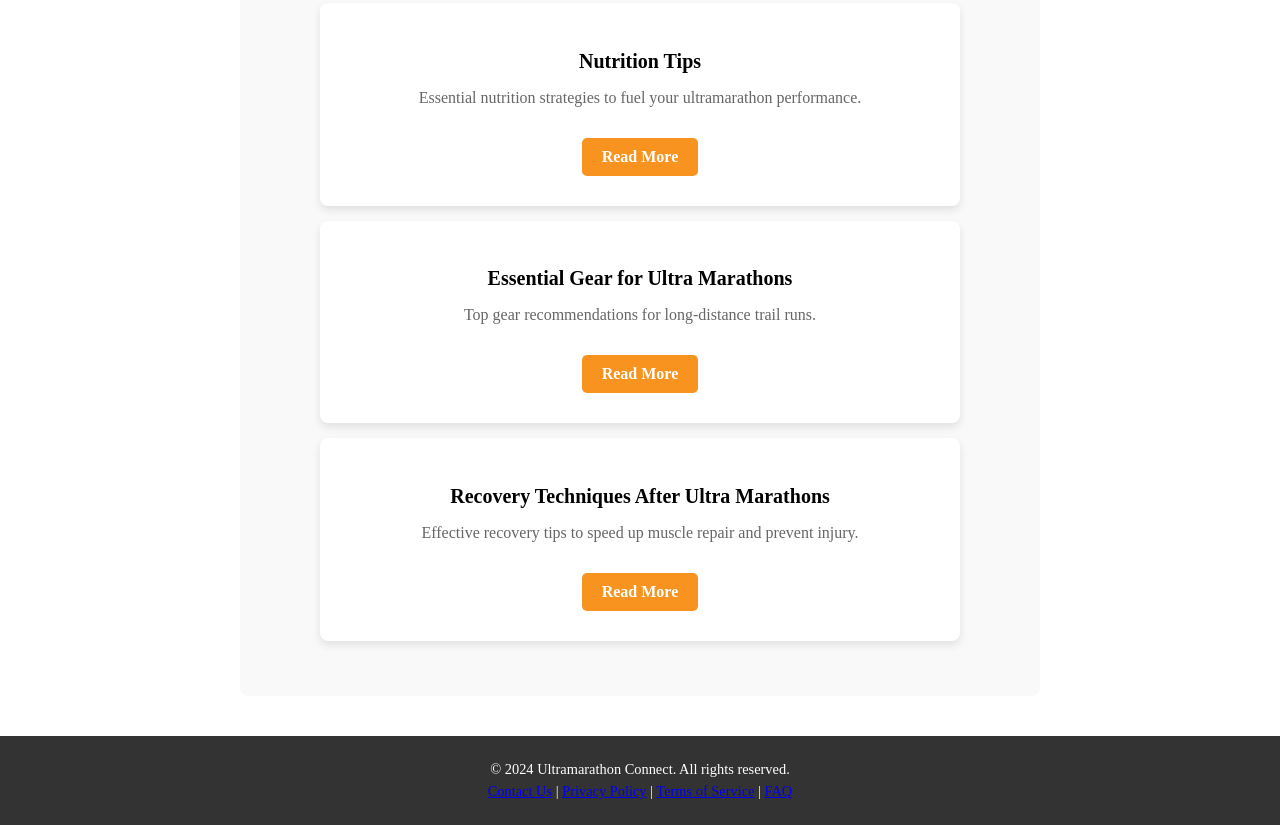
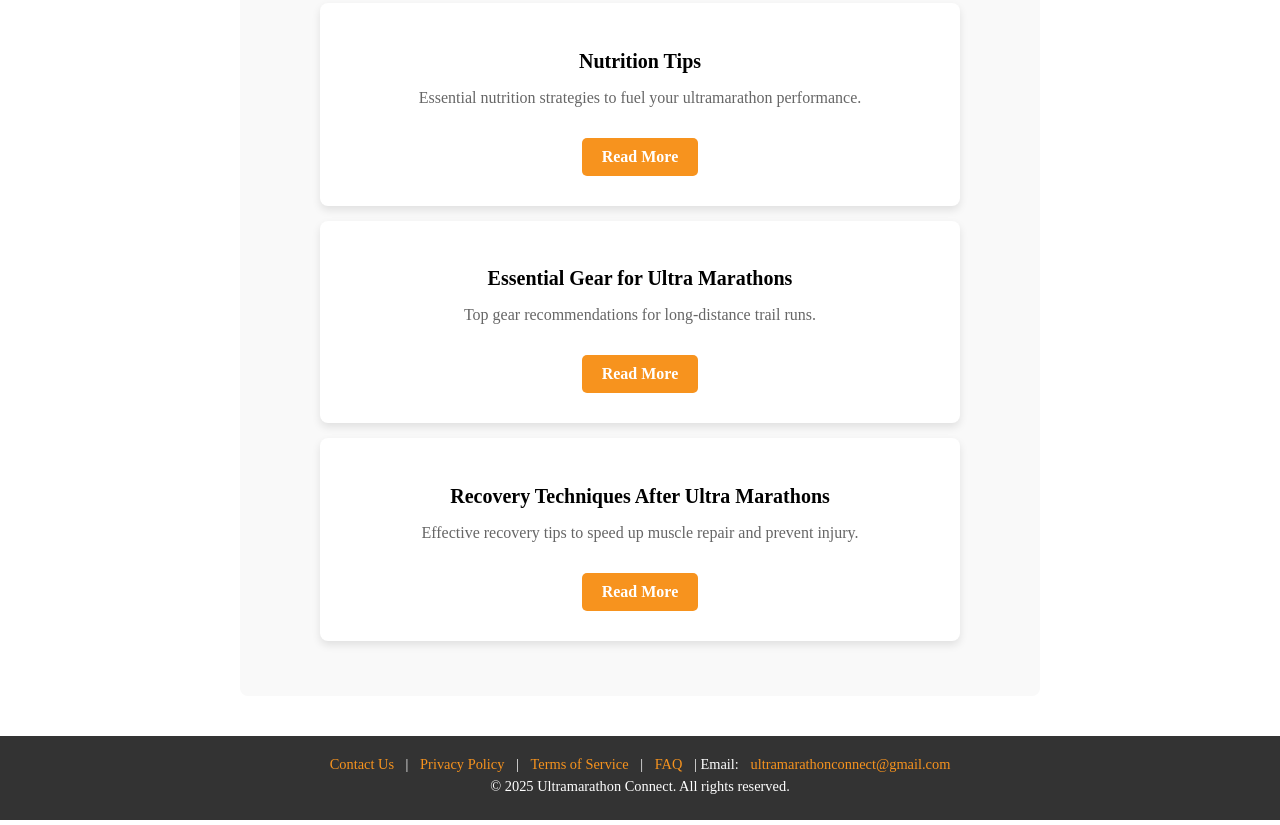
Before and after one commit to emm03/Ultramarathon-Finder, a plain HTML site: page frontend/community.html in a window 1280 px wide. Shown: the part 625-1450 px from the top of the page. Drawn offline with Linux system fonts and the light colour scheme.

Commit message:
Update community page footer to use correct class

```diff
--- a/frontend/community.html
+++ b/frontend/community.html
@@ -72,14 +72,16 @@
         </section>
     </main>
 
-    <footer>
-        <p>&copy; 2024 Ultramarathon Connect. All rights reserved.</p>
-        <p>
+    <!-- ✅ Updated Footer -->
+    <footer class="site-footer">
+        <div class="footer-links">
             <a href="contact.html">Contact Us</a> |
             <a href="privacy.html">Privacy Policy</a> |
             <a href="termsofservice.html">Terms of Service</a> |
-            <a href="faq.html">FAQ</a>
-        </p>
+            <a href="faq.html">FAQ</a> |
+            <span>Email: <a href="mailto:ultramarathonconnect@gmail.com">ultramarathonconnect@gmail.com</a></span>
+        </div>
+        <p class="footer-copy">&copy; 2025 Ultramarathon Connect. All rights reserved.</p>
     </footer>
 
     <script>
```
